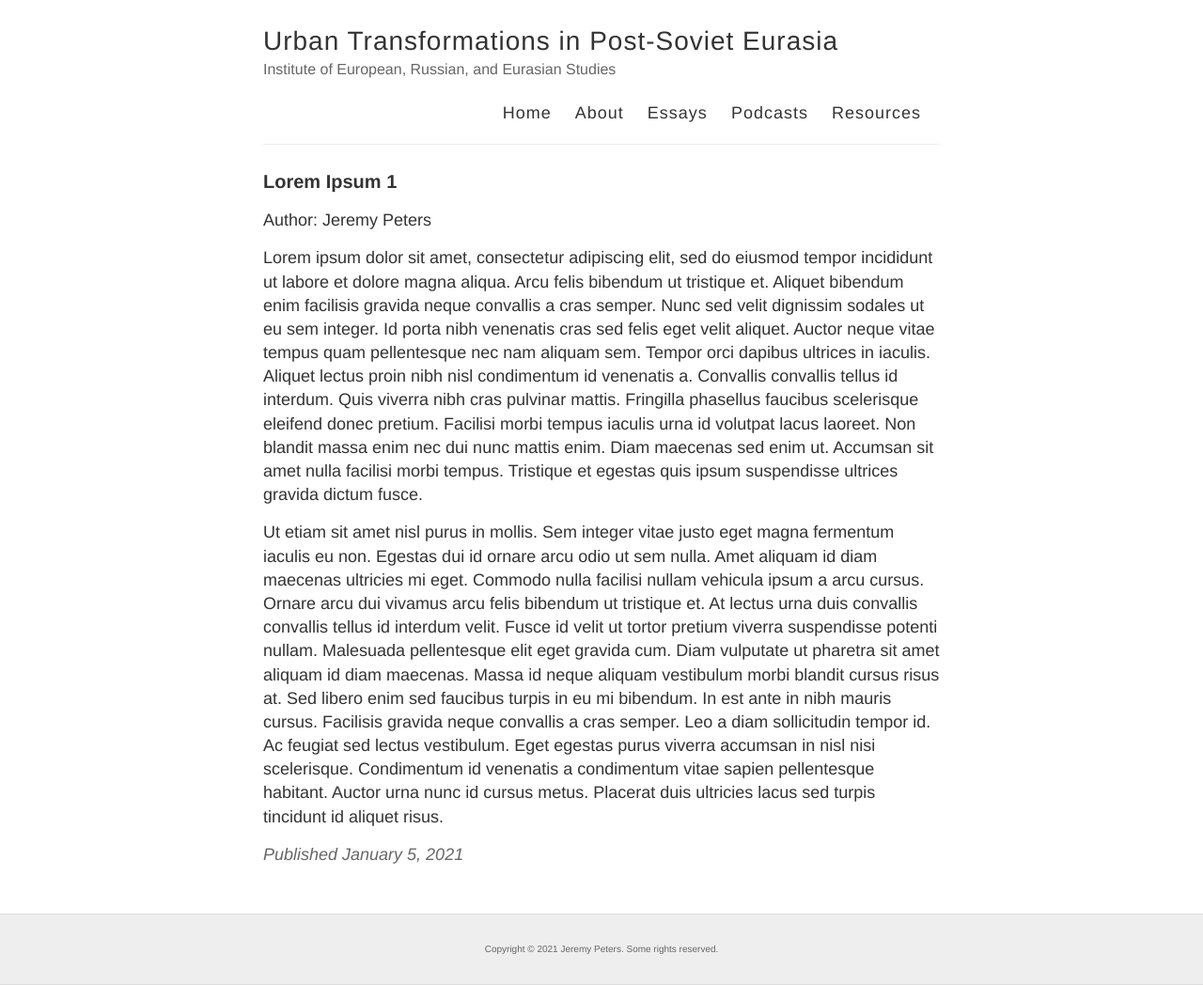
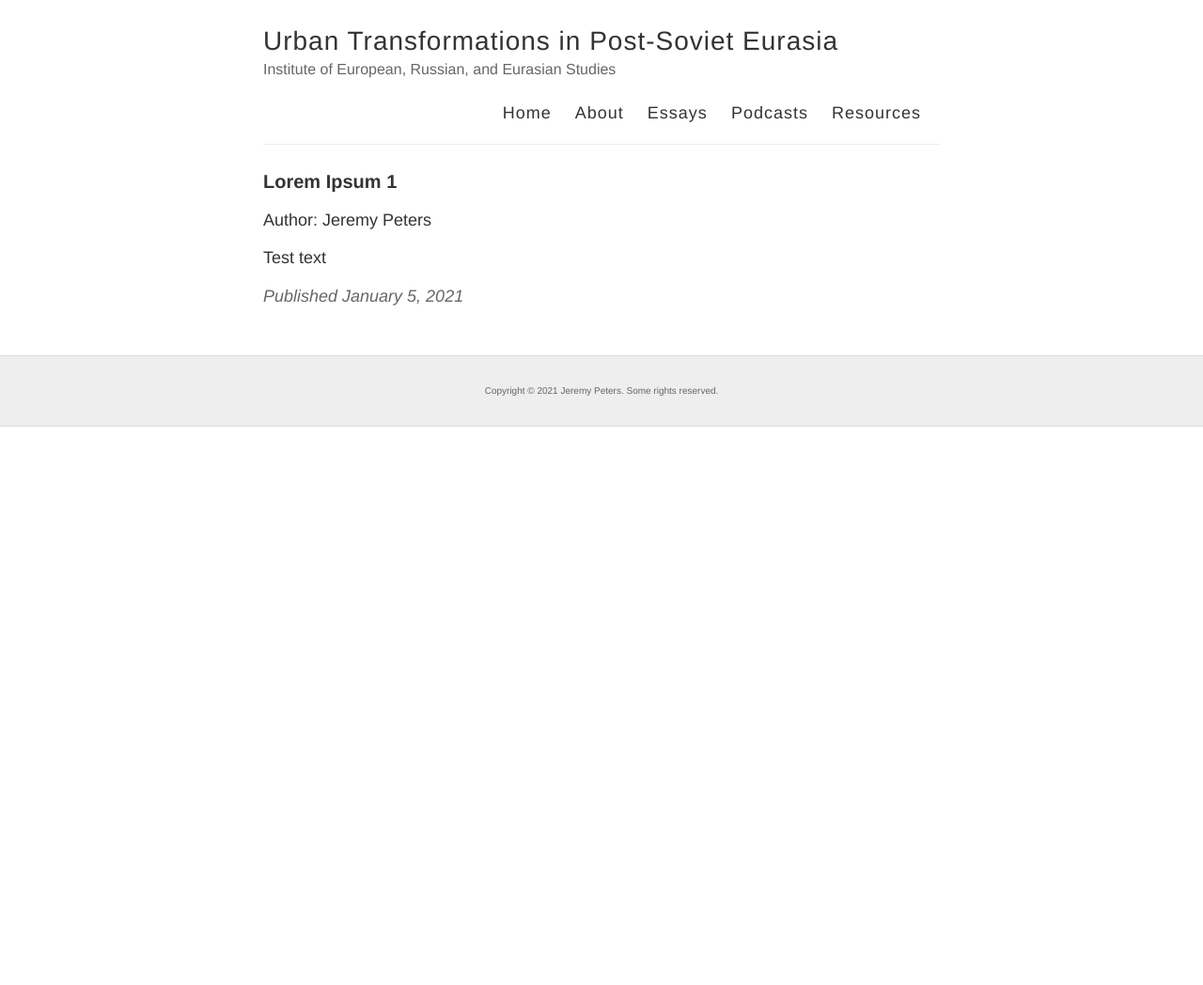
Before and after one commit to eurasiancities/eurasiancities, a Jekyll site: the page built from _essays/Essay-1.md, in a window 1280 px wide. Shown: the whole page at 94% size. Built offline with Jekyll 4.4.1, drawn with Linux system fonts in a browser that asks for light colours; after the commit the page ends 900 px from its top, so only the background shows below that.

Commit message:
check text

```diff
--- a/_essays/Essay-1.md
+++ b/_essays/Essay-1.md
@@ -6,6 +6,5 @@ class: post
 date: Jan 5 2021 13:10
 ---
 
-Lorem ipsum dolor sit amet, consectetur adipiscing elit, sed do eiusmod tempor incididunt ut labore et dolore magna aliqua. Arcu felis bibendum ut tristique et. Aliquet bibendum enim facilisis gravida neque convallis a cras semper. Nunc sed velit dignissim sodales ut eu sem integer. Id porta nibh venenatis cras sed felis eget velit aliquet. Auctor neque vitae tempus quam pellentesque nec nam aliquam sem. Tempor orci dapibus ultrices in iaculis. Aliquet lectus proin nibh nisl condimentum id venenatis a. Convallis convallis tellus id interdum. Quis viverra nibh cras pulvinar mattis. Fringilla phasellus faucibus scelerisque eleifend donec pretium. Facilisi morbi tempus iaculis urna id volutpat lacus laoreet. Non blandit massa enim nec dui nunc mattis enim. Diam maecenas sed enim ut. Accumsan sit amet nulla facilisi morbi tempus. Tristique et egestas quis ipsum suspendisse ultrices gravida dictum fusce.
 
-Ut etiam sit amet nisl purus in mollis. Sem integer vitae justo eget magna fermentum iaculis eu non. Egestas dui id ornare arcu odio ut sem nulla. Amet aliquam id diam maecenas ultricies mi eget. Commodo nulla facilisi nullam vehicula ipsum a arcu cursus. Ornare arcu dui vivamus arcu felis bibendum ut tristique et. At lectus urna duis convallis convallis tellus id interdum velit. Fusce id velit ut tortor pretium viverra suspendisse potenti nullam. Malesuada pellentesque elit eget gravida cum. Diam vulputate ut pharetra sit amet aliquam id diam maecenas. Massa id neque aliquam vestibulum morbi blandit cursus risus at. Sed libero enim sed faucibus turpis in eu mi bibendum. In est ante in nibh mauris cursus. Facilisis gravida neque convallis a cras semper. Leo a diam sollicitudin tempor id. Ac feugiat sed lectus vestibulum. Eget egestas purus viverra accumsan in nisl nisi scelerisque. Condimentum id venenatis a condimentum vitae sapien pellentesque habitant. Auctor urna nunc id cursus metus. Placerat duis ultricies lacus sed turpis tincidunt id aliquet risus.
+Test text
```
